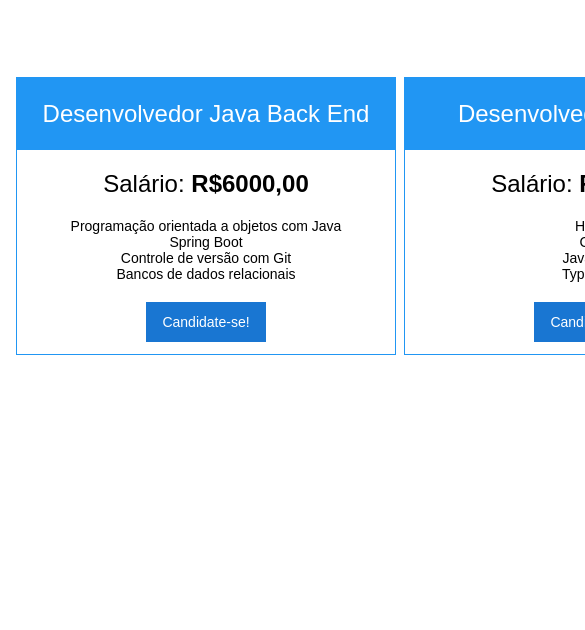
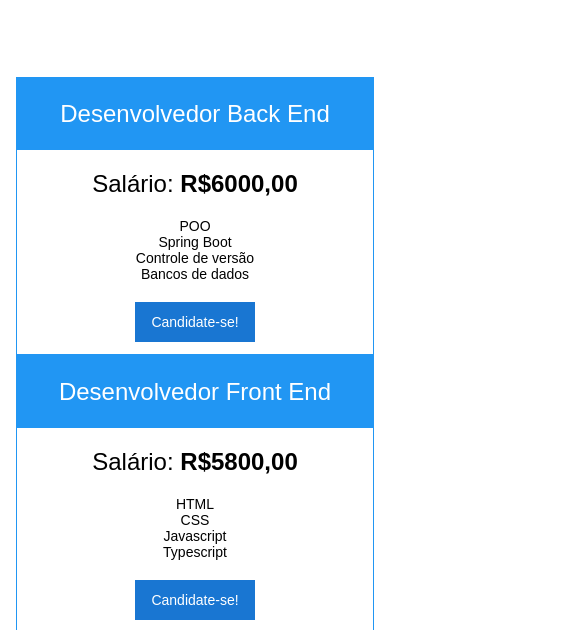
Before and after one commit to professorbossini/pessoal_proximopasso_vagas, a plain HTML site: page index.html in a window 390 px wide. Shown: the part 83-713 px from the top of the page, 585 px wide, since content can reach past the window. Drawn offline with Linux system fonts and the light colour scheme.

Commit message:
ate layout responsivo e media queries

```diff
--- a/css/estilos.css
+++ b/css/estilos.css
@@ -20,7 +20,7 @@ header img {
 }
 
 .container {
-  width: 1200px;
+  width: 100%;
   /* em cima e embaixo sem margem. esquerda e direita automático */
   margin: 0 auto;
   padding-left: 16px;
@@ -40,9 +40,18 @@ header img {
 article {
   padding: 12px;
   border: 1px solid #2196F3;
-  width: 380px;
-  float: left;
-  margin-right: 8px;
+  /* removemos as regras width, float e margin daqui */
+  /* ou seja, a princípio, cada vaga ocupa 100% da tela, já que seu display é block */
+}
+
+/* essa é uma media query */
+@media (min-width: 960px){
+  /* adicionamos as regras aqui. Elas são aplicadas de forma condicional */
+  article {
+    width: 30%;
+    float: left;
+    margin-right: 8px;
+  }
 }
 
 article>h2 {
--- a/index.html
+++ b/index.html
@@ -1,8 +1,6 @@
-<!DOCTYPE html>
 <html lang="pt-BR">
-<head>
+  <head>
     <meta charset="UTF-8">
-    <meta http-equiv="X-UA-Compatible" content="IE=edge">
     <meta name="viewport" content="width=device-width, initial-scale=1.0">
     <!-- <link rel="stylesheet" href="css/reset.css"> -->
     <link rel="stylesheet" href="css/normalize.css">
@@ -18,13 +16,13 @@
     <div id="vagas">
         <div class="container">
             <article>
-                <h2>Desenvolvedor Java Back End</h2>
+                <h2>Desenvolvedor Back End</h2>
                 <div>Salário: <strong>R$6000,00</strong></div>
                 <ul>
-                    <li>Programação orientada a objetos com Java</li>
+                    <li>POO</li>
                     <li>Spring Boot</li>
-                    <li>Controle de versão com Git</li>
-                    <li>Bancos de dados relacionais</li>
+                    <li>Controle de versão</li>
+                    <li>Bancos de dados</li>
                 </ul>
                 <footer>
                     <a href="candidatar_se.html" class="botao">Candidate-se!</a>
```
